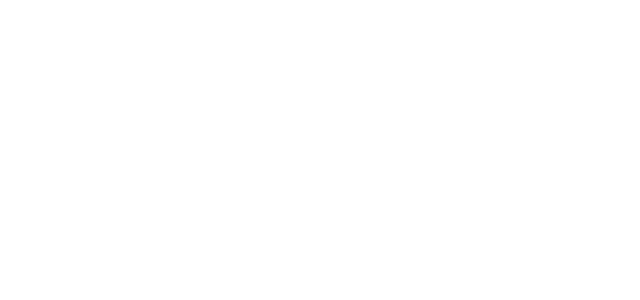
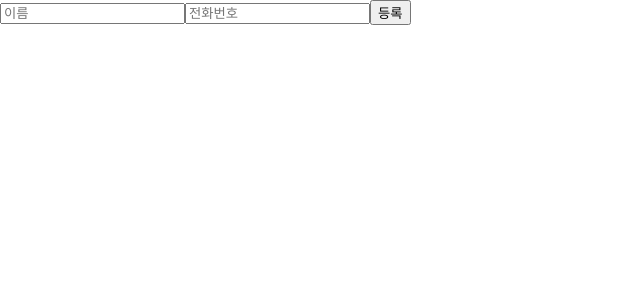
Before and after one commit to Johnjihwan/YAJA, a React (Create React App) app in the folder reservation-room/: page /loginex in a window 1280 px wide. Shown: the top 300 px of the page, without its empty margins (0-640 px from the left). Built offline with nearby package versions, Linux system fonts and the light colour scheme.

Commit message:
[UPDATE] input type value console.log.

```diff
--- a/reservation-room/package.json
+++ b/reservation-room/package.json
@@ -6,8 +6,8 @@
     "@testing-library/jest-dom": "^5.11.4",
     "@testing-library/react": "^11.1.0",
     "@testing-library/user-event": "^12.1.10",
-    "react": "^17.0.1",
-    "react-dom": "^17.0.1",
+    "react": "17.0.1",
+    "react-dom": "17.0.1",
     "react-router-dom": "5.2.0",
     "react-scripts": "4.0.1",
     "styled-components": "5.2.1",
--- a/reservation-room/src/App.js
+++ b/reservation-room/src/App.js
@@ -5,6 +5,7 @@ import BackPage from "../src/components/Background/Background";
 import Template from "../src/components/Templates/JoinLoginTemp";
 import Login from "./components/LoginPage/LoginTemp";
 import LoginPage from "./components/Login/Login";
+import LoginEx from "./components/Templates/LoginEx";
 
 const App = () => {
   return (
@@ -14,6 +15,7 @@ const App = () => {
       <Route exact path="/temp" component={ Template } />
       <Route exact path="/login" component={ Login } />
       <Route exact path="/loginpage" component={ LoginPage } />
+      <Route exact path="/loginex" component={ LoginEx } />
     </Router>
   );
 };
--- a/reservation-room/src/components/LoginPage/LoginTemp.js
+++ b/reservation-room/src/components/LoginPage/LoginTemp.js
@@ -2,22 +2,32 @@ import React, { Component } from "react";
 import * as Login from "./Style";
 
 export default class LoginTemp extends Component {
+  state = {
+    name: '',
+    phone: ''
+  }
+  handleChange = (e) => {
+    this.setState({
+      [e.target.name]: e.target.value
+    });
+  }
   render() {
     return (
         <Login.Section>
           <div class="Login_wrap">
             <div class="Login_container">
-              <a href="#">로그인</a>
+                <a href="null">로그인</a>
             </div>
             <div class="login_meterial">
-            <input type="email" placeholder="이메일"></input> <br/>
-            <input type="password" placeholder="비밀번호"></input>
+              <input type="email" placeholder="이메일" value={this.state.name} onChange={this.handleChange} name="email"></input> <br/>
+              <input type="password" placeholder="비밀번호" value={this.state.phone} onChange={this.handleChange} name="password"></input>
             </div>
             <button class="btn">로그인</button>
             <div class="more">
-            <a href="#">아직 계정이 없으신가요?</a>
+              <a href="null">아직 계정이 없으신가요?</a>
             </div>
           </div>
+          <div>{this.state.name} {this.state.phone}</div>
         </Login.Section>
     );
   }
--- /dev/null
+++ b/reservation-room/src/components/Templates/LoginEx.js
@@ -0,0 +1,35 @@
+import React, { Component } from "react";
+
+class PhoneForm extends Component {
+  state = {
+    name: "",
+    phone: "",
+  };
+  handleChange = (e) => {
+    this.setState({
+      [e.target.name]: e.target.value,
+    });
+    console.log(this.state);
+  };
+  render() {
+    return (
+      <form onSubmit={this.handleSubmit}>
+        <input
+          placeholder="이름"
+          value={this.state.name}
+          onChange={this.handleChange}
+          name="name"
+        />
+        <input
+          placeholder="전화번호"
+          value={this.state.phone}
+          onChange={this.handleChange}
+          name="phone"
+        />
+        <button type="submit">등록</button>
+      </form>
+    );
+  }
+}
+
+export default PhoneForm;
```
Also changed, not shown: 1 other file (tests, documents, lock files or other folders). Lines whose indentation alone changed are shown as unchanged.
